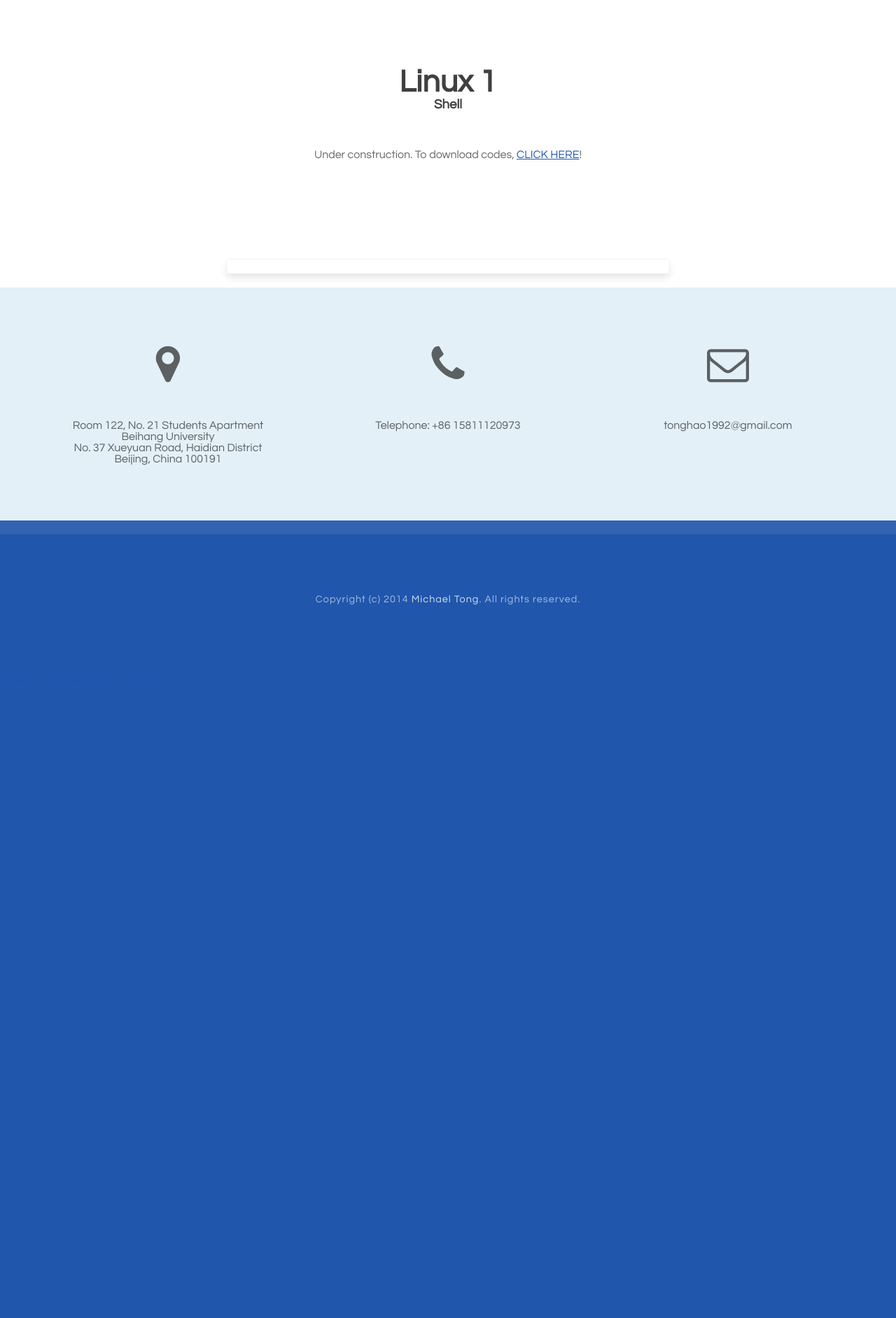
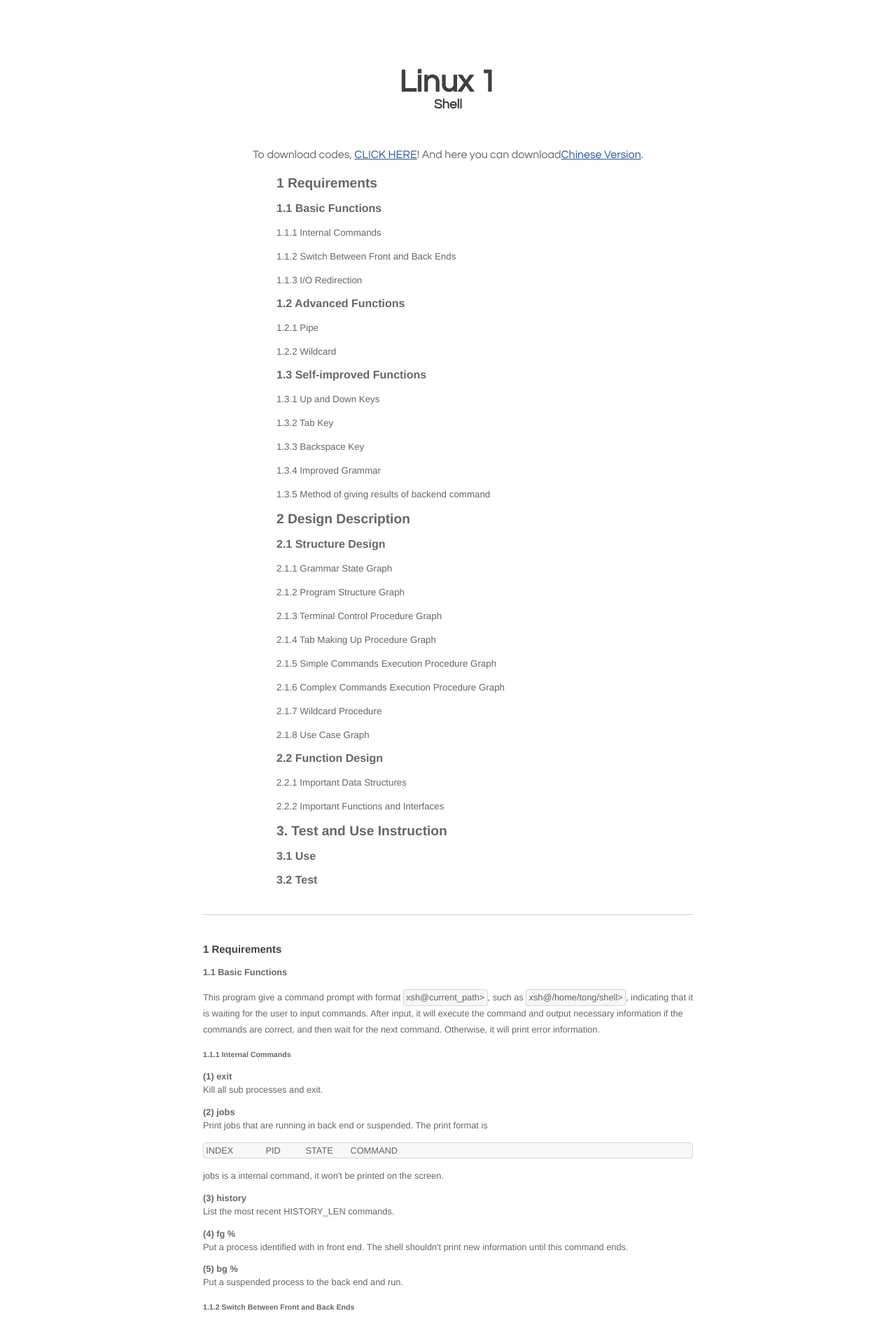
Before and after one commit to MichaelTong/OSCourseDesign, a Jekyll site: the page built from linux_1.html, in a window 1280 px wide. Shown: the part 406-2290 px from the top of the page at 70% size. Built offline with Jekyll 4.4.1, drawn with Linux system fonts in a browser that asks for light colours; comment, search, counter and statistics services are not loaded; before the commit the page ends 1387 px from its top, so only the background shows below that; some of the changed text lies outside the part shown.

Commit message:
update linux1

```diff
--- a/default.css
+++ b/default.css
@@ -12,7 +12,10 @@
 		font-size: 10pt;
 		color: rgba(0,0,0,.6);
 	}
-
+	pre
+	{
+		font-family: Helvetica;
+	}
 
 	h1, h2, h3
 	{
@@ -585,7 +588,7 @@
 		margin-bottom: 20px;
 		margin-right: auto;
 		margin-left: auto;
-		width: 96%
+		width: 96%;
   		background-color: #ffffff;
   		-webkit-border-radius: 3px;
      		-moz-border-radius: 3px;
@@ -596,6 +599,44 @@
 	#link1
 	{
 		display: none;
+	}
+	#doc
+	{
+		font-family: Helvetica;
+		font-size:0.8em;
+		width: 80%;
+		padding-top: 40px;
+  	margin-top: 40px;
+		margin-bottom: 20px;
+		margin-right: auto;
+		margin-left: auto;
+		max-width: 700px;
+		border-top: 1px solid rgba(0,0,0,0.2);
+	}
+	#index
+	{
+		font-family: Helvetica;
+		font-size:1em;
+		width: 56%;
+		margin-right: auto;
+		margin-left: auto;
+		max-width: 490px;
+	}
+  #index a
+  {
+  	text-decoration : none;
+  	color: rgba(0,0,0,.6);
+  }
+
+	.grey
+	{
+		background: #f7f7f7;
+		border: 1px solid #d7d7d7;
+		padding: .25em;
+		overflow: auto;
+  		-webkit-border-radius: 3px;
+     		-moz-border-radius: 3px;
+          		border-radius: 3px;
 	}
 	@media screen and (min-width: 523px) {
 		.fc {display: block;}
--- a/linux_1.html
+++ b/linux_1.html
@@ -25,7 +25,90 @@ comments: true
 				<h2>Linux 1</h2>
 				<h3>Shell</h3>
 			</div>
-			<p>Under construction. To download codes, <a id="link1" href="{{ site.url }}#codes">CLICK HERE</a><a id="link2" href="#footer-small">CLICK HERE</a>!</p>
+			<p>To download codes, <a id="link1" href="{{ site.url }}#codes">CLICK HERE</a><a id="link2" href="#footer-small">CLICK HERE</a>! And here you can download<a href="https://raw.githubusercontent.com/MichaelTong/OSCourseDesign/master/reports/report1.pdf">Chinese Version<a>.</p>
+		</div>
+		<div id="index">
+			<ul><a href="#C1"><strong><big>1 Requirements</big></strong></a></ul>
+				<ul><a href="#C11"><b>1.1 Basic Functions</b></a></ul>
+					<ul><a href="#C111"><small>1.1.1 Internal Commands</small></a></ul>
+					<ul><a href="#C112"><small>1.1.2 Switch Between Front and Back Ends</small></a></ul>
+					<ul><a href="#C113"><small>1.1.3 I/O Redirection</small></a></ul>
+				<ul><a href="#C12"><b>1.2 Advanced Functions</b></a></ul>
+					<ul><a href="#C121"><small>1.2.1 Pipe</small></a></ul>
+					<ul><a href="#C122"><small>1.2.2 Wildcard</small></a></ul>
+				<ul><a href="#C13"><b>1.3 Self-improved Functions</b></a></ul>
+					<ul><a href="#C131"><small>1.3.1 Up and Down Keys</small></a></ul>
+					<ul><a href="#C132"><small>1.3.2 Tab Key</small></a></ul>
+					<ul><a href="#C133"><small>1.3.3 Backspace Key</small></a></ul>
+					<ul><a href="#C134"><small>1.3.4 Improved Grammar</small></a></ul>
+					<ul><a href="#C135"><small>1.3.5 Method of giving results of backend command</small></a></ul>
+			<ul><a href="#C2"><strong><big>2 Design Description</big></strong></a></ul>
+				<ul><a href="#C21"><b>2.1 Structure Design</b></a></ul>
+					<ul><a href="#C211"><small>2.1.1 Grammar State Graph</small></a></ul>
+					<ul><a href="#C212"><small>2.1.2 Program Structure Graph</small></a></ul>
+					<ul><a href="#C213"><small>2.1.3 Terminal Control Procedure Graph</small></a></ul>
+					<ul><a href="#C214"><small>2.1.4 Tab Making Up Procedure Graph</small></a></ul>
+					<ul><a href="#C215"><small>2.1.5 Simple Commands Execution Procedure Graph</small></a></ul>
+					<ul><a href="#C216"><small>2.1.6 Complex Commands Execution Procedure Graph</small></a></ul>
+					<ul><a href="#C217"><small>2.1.7 Wildcard Procedure</small></a></ul>
+					<ul><a href="#C218"><small>2.1.8 Use Case Graph</small></a></ul>
+				<ul><a href="#C22"><b>2.2 Function Design</b></a></ul>
+					<ul><a href="#C221"><small>2.2.1 Important Data Structures</small></a></ul>
+					<ul><a href="#C222"><small>2.2.2 Important Functions and Interfaces</small></a></ul>
+			<ul><a href="#C3"><strong><big>3. Test and Use Instruction</big></strong></a></ul>
+					<ul><a href="#C31"><b>3.1 Use</b></a></ul>
+					<ul><a href="#C32"><b>3.2 Test</b></a></ul>
+		</div>
+		<div id="doc">
+			<h3 id="C1">1 Requirements</h3>
+			<h4 id="C11">1.1 Basic Functions</h4>
+			<p>This program give a command prompt with format <span class="grey">xsh@current_path></span>, such as <span class="grey">xsh@/home/tong/shell></span>, indicating that it is waiting for the user to input commands. After input, it will execute the command and output necessary information if the commands are correct, and then wait for the next command. Otherwise, it will print error information.</p>
+			<h5 id="C111">1.1.1 Internal Commands</h5>
+			<b>(1) exit</b>
+			<p>Kill all sub processes and exit.</p>
+			<b>(2) jobs</b>
+			<p>Print jobs that are running in back end or suspended. The print format is</p>
+			<pre class="grey">INDEX		PID		STATE	  COMMAND</pre>
+			<p>jobs is a internal command, it won't be printed on the screen.</p>
+			<b>(3) history</b>
+			<p>List the most recent HISTORY_LEN commands.</p>
+			<b>(4) fg %<int></b>
+			<p>Put a process identified with <int> in front end. The shell shouldn't print new information until this command ends.</p>
+			<b>(5) bg %<int></b>
+			<p>Put a suspended process to the back end and run.</p>
+			<h5 id="C112">1.1.2 Switch Between Front and Back Ends</h5>
+			<h5 id="C113">1.1.3 I/O Redirection</h5>
+
+			<h4 id="C12">1.2 Advanced Functions</h4>
+			<h5 id="C121">1.2.1 Pipe</h5>
+			<h5 id="C122">1.2.2 Wildcard</h5>
+
+			<h4 id="C13">1.3 Self-improved Functions</h4>
+			<h5 id="C131">1.3.1 Up and Down Keys</h5>
+			<h5 id="C132">1.3.2 Tab Key</h5>
+			<h5 id="C133">1.3.3 Backspace Key</h5>
+			<h5 id="C134">1.3.4 Improved Grammar</h5>
+			<h5 id="C135">1.3.5 Method of giving results of backend command</h5>
+
+			<h3 id="C2">2 Design Description</h3>
+
+			<h4 id="C21">2.1 Structure Design</h4>
+			<h5 id="C211">2.1.1 Grammar State Graph</h5>
+			<h5 id="C212">2.1.2 Program Structure Graph</h5>
+			<h5 id="C213">2.1.3 Terminal Control Procedure Graph</h5>
+			<h5 id="C214">2.1.4 Tab Making Up Procedure Graph</h5>
+			<h5 id="C215">2.1.5 Simple Commands Execution Procedure Graph</h5>
+			<h5 id="C216">2.1.6 Complex Commands Execution Procedure Graph</h5>
+			<h5 id="C217">2.1.7 Wildcard Procedure</h5>
+			<h5 id="C218">2.1.8 Use Case Graph</h5>
+
+			<h4 id="C22">2.2 Function Design</h4>
+			<h5 id="C221">2.2.1 Important Data Structures</h5>
+			<h5 id="C222">2.2.2 Important Functions and Interfaces</h5>
+
+			<h3 id="C3">3 Test and Use Instruction</h3>
+			<h4 id="C31">3.1 Use</h4>
+			<h4 id="C32">3.2 Test</h4>
 		</div>
 	</div>
 </div>
--- a/linux_2.html
+++ b/linux_2.html
@@ -25,7 +25,7 @@ comments: true
 				<h2>Linux 2</h2>
 				<h3>Job Scheduler</h3>
 			</div>
-			<p>Under construction. To download codes, <a id="link1" href="{{ site.url }}#codes">CLICK HERE</a><a id="link2" href="#footer-small">CLICK HERE</a>!</p>
+			<p>To download codes, <a id="link1" href="{{ site.url }}#codes">CLICK HERE</a><a id="link2" href="#footer-small">CLICK HERE</a>! And here you can download<a href="https://raw.githubusercontent.com/MichaelTong/OSCourseDesign/master/reports/report2.pdf">Chinese Version<a>.</p>
 		</div>
 	</div>
 </div>
--- a/linux_3.html
+++ b/linux_3.html
@@ -25,7 +25,7 @@ comments: true
 				<h2>Linux 3</h2>
 				<h3>Virtual Memory Management</h3>
 			</div>
-			<p>Under construction. To download codes, <a id="link1" href="{{ site.url }}#codes">CLICK HERE</a><a id="link2" href="#footer-small">CLICK HERE</a>!</p>
+			<p>To download codes, <a id="link1" href="{{ site.url }}#codes">CLICK HERE</a><a id="link2" href="#footer-small">CLICK HERE</a>! And here you can download<a href="https://raw.githubusercontent.com/MichaelTong/OSCourseDesign/master/reports/report3.pdf">Chinese Version<a>.</p>
 		</div>
 	</div>
 </div>
--- a/linux_4.html
+++ b/linux_4.html
@@ -25,7 +25,7 @@ comments: true
 				<h2>Linux 4</h2>
 				<h3>File System</h3>
 			</div>
-			<p>Under construction. To download codes, <a id="link1" href="{{ site.url }}#codes">CLICK HERE</a><a id="link2" href="#footer-small">CLICK HERE</a>!</p>
+			<p>To download codes, <a id="link1" href="{{ site.url }}#codes">CLICK HERE</a><a id="link2" href="#footer-small">CLICK HERE</a>! And here you can download<a href="https://raw.githubusercontent.com/MichaelTong/OSCourseDesign/master/reports/report4.pdf">Chinese Version<a>.</p>
 		</div>
 	</div>
 </div>
```
